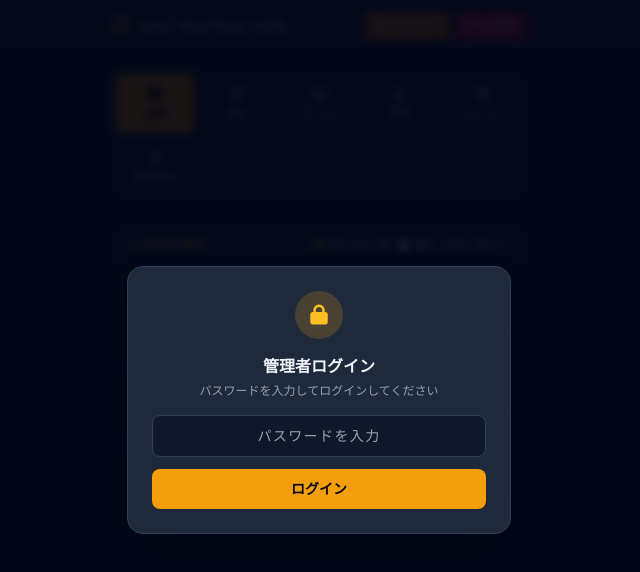
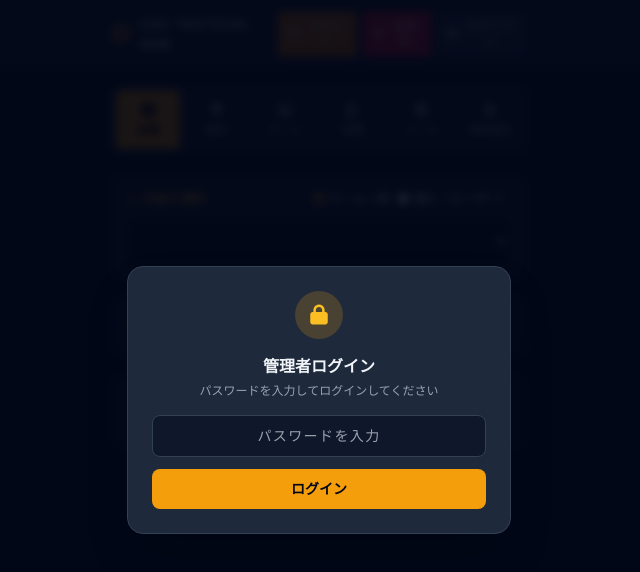
Before and after one commit to ChubuAirsoftClub/CAC_teamApp, a plain HTML site: page admin.html in a window 1280 px wide. Shown: the whole page, without its empty margins (321-961 px from the left). Drawn offline with nearby package versions, Linux system fonts and the light colour scheme; no server answers.

Commit message:
admin.html を更新

```diff
--- a/admin.html
+++ b/admin.html
@@ -45,6 +45,9 @@
         <button id="reset-btn" class="text-xs bg-rose-600 hover:bg-rose-700 text-white px-2.5 py-1.5 rounded flex items-center gap-1 transition">
           <i class="fa-solid fa-rotate-right"></i> 全削除
         </button>
+        <button onclick="handleLogout()" class="text-xs bg-slate-700 hover:bg-slate-600 text-slate-200 px-2.5 py-1.5 rounded flex items-center gap-1 transition">
+          <i class="fa-solid fa-right-from-bracket"></i> ログアウト
+        </button>
       </div>
     </div>
   </header>
@@ -52,7 +55,7 @@
   <main class="max-w-md mx-auto px-4 mt-4 space-y-5">
 
     <!-- Tab Navigation (6 Tabs) -->
-    <div class="grid grid-cols-5 gap-1 bg-slate-800 p-1 rounded-lg border border-slate-700 text-[11px] font-bold text-center">
+    <div class="grid grid-cols-6 gap-1 bg-slate-800 p-1 rounded-lg border border-slate-700 text-[11px] font-bold text-center">
       <button id="tab-score" onclick="switchTab('score')" class="py-2.5 rounded-md bg-amber-500 text-slate-950 shadow transition">
         <i class="fa-solid fa-plus-circle block text-sm mb-0.5"></i>加算
       </button>
```
